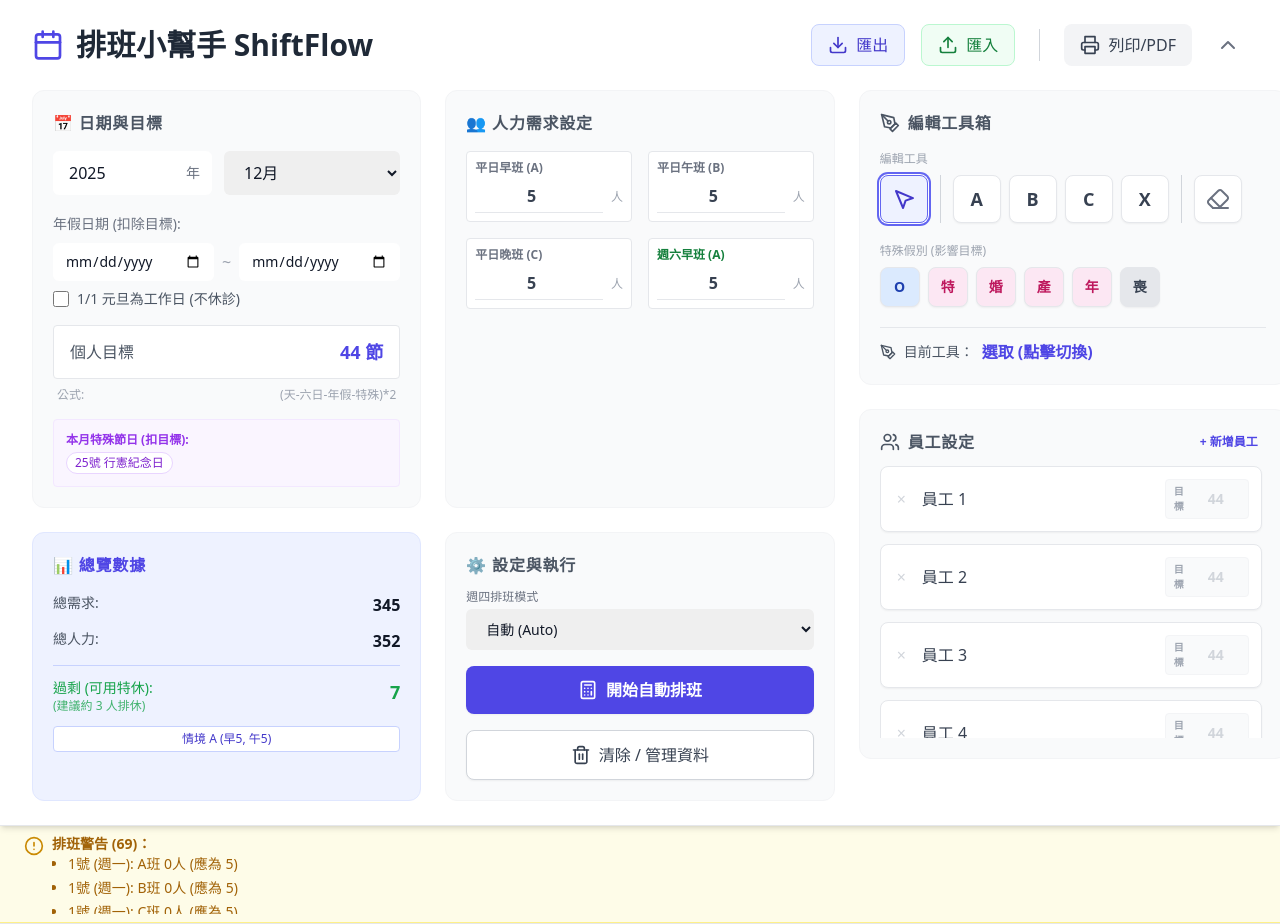
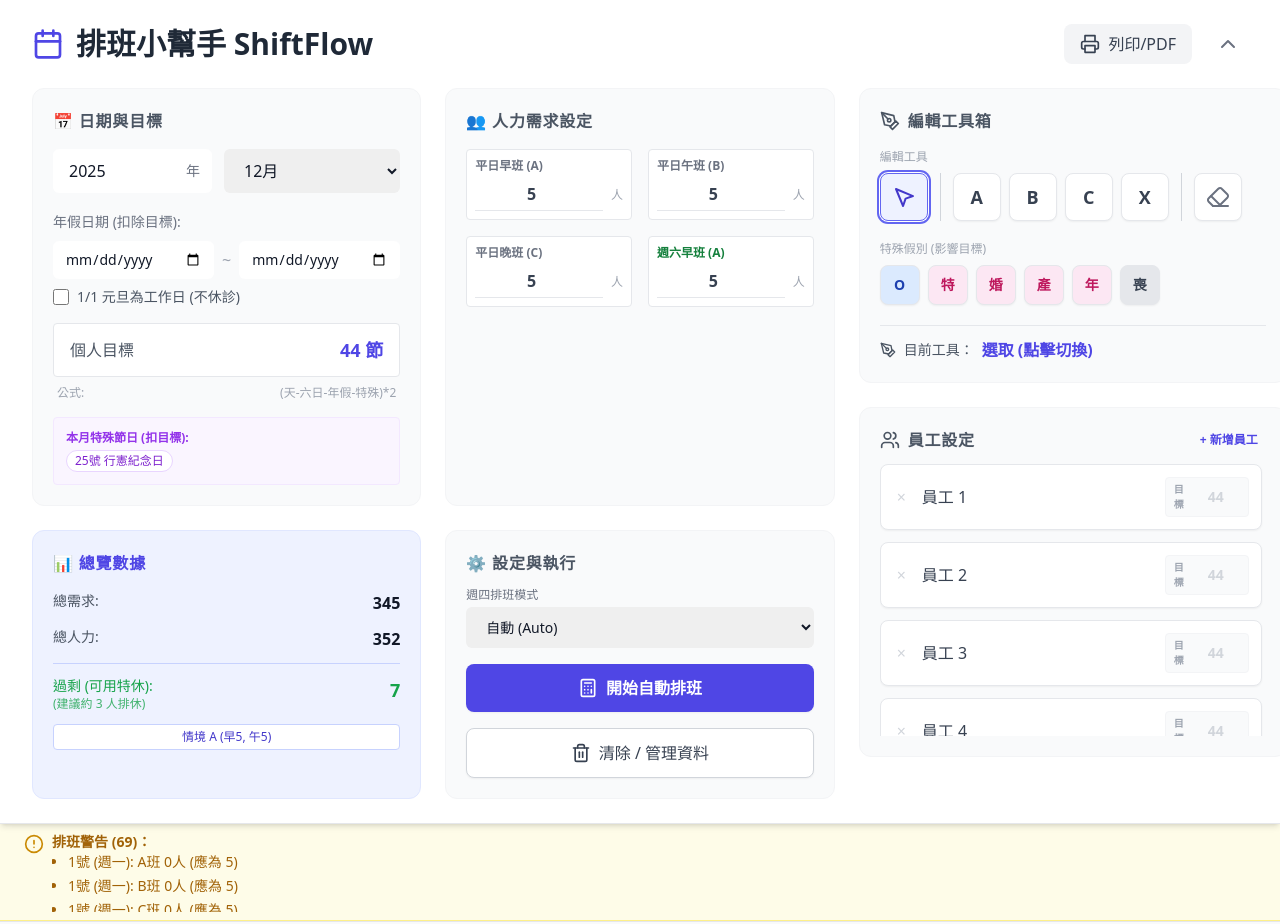
Before and after one commit to pp147147147-lab/auto, a React (Vite) app: page / in a window 1280 px wide. Built offline with nearby package versions, Linux system fonts and the light colour scheme.

Commit message:
refactor: Remove unused BackupData import and export functionality
The `BackupData` interface and related export functionality were removed as they are no longer used in the application. This simplifies the codebase and removes dead code.

```diff
--- a/components/Controls.tsx
+++ b/components/Controls.tsx
@@ -1,7 +1,7 @@
 
 import React, { useState } from 'react';
-import { Settings, Calendar, Users, Calculator, ChevronDown, ChevronUp, Printer, Trash2, PenTool, Eraser, RotateCcw, MousePointer2, Download, Upload } from 'lucide-react';
-import { SchedulingConfig, ThursdayScenario, Employee, ShiftSymbol, Tool, ShiftType, BackupData } from '../types';
+import { Settings, Calendar, Users, Calculator, ChevronDown, ChevronUp, Printer, Trash2, PenTool, Eraser, RotateCcw, MousePointer2 } from 'lucide-react';
+import { SchedulingConfig, ThursdayScenario, Employee, ShiftSymbol, Tool, ShiftType } from '../types';
 import { SCENARIO_DESCRIPTIONS, CELL_STYLES, TARGET_MULTIPLIER } from '../constants';
 import { getMonthlySpecialHolidays } from '../services/scheduleGenerator';
 
@@ -22,12 +22,11 @@ interface ControlsProps {
   onOpenClearModal: () => void;
   activeScenario?: ThursdayScenario;
   usedTuesdayReduction?: boolean;
-  onImport?: (data: BackupData) => void;
 }
 
 const Controls: React.FC<ControlsProps> = ({
     config, setConfig, employees, setEmployees, onGenerate, baseTarget, stats,
-    selectedSymbol, setSelectedSymbol, onOpenClearModal, activeScenario, usedTuesdayReduction, onImport
+    selectedSymbol, setSelectedSymbol, onOpenClearModal, activeScenario, usedTuesdayReduction
 }) => {
   const [isOpen, setIsOpen] = useState(true);
   const monthlyHolidays = getMonthlySpecialHolidays(config.year, config.month, config.jan1WorkDay);
@@ -68,50 +67,6 @@ const Controls: React.FC<ControlsProps> = ({
       window.print();
   };
 
-  const handleExport = () => {
-    const data: BackupData = {
-      config,
-      employees,
-      stats,
-      activeThursdayScenario: activeScenario,
-      usedTuesdayReduction: usedTuesdayReduction,
-      version: '1.0',
-      timestamp: Date.now()
-    };
-
-    const blob = new Blob([JSON.stringify(data, null, 2)], { type: 'application/json' });
-    const url = URL.createObjectURL(blob);
-    const a = document.createElement('a');
-    a.href = url;
-    a.download = `ShiftFlow_Backup_${config.year}_${config.month + 1}_${new Date().toISOString().split('T')[0]}.json`;
-    document.body.appendChild(a);
-    a.click();
-    document.body.removeChild(a);
-    URL.revokeObjectURL(url);
-  };
-
-  const handleImportClick = (e: React.ChangeEvent<HTMLInputElement>) => {
-    const file = e.target.files?.[0];
-    if (!file) return;
-
-    const reader = new FileReader();
-    reader.onload = (event) => {
-      try {
-        const json = JSON.parse(event.target?.result as string);
-        if (!json.employees || !json.config) {
-            alert('檔案格式錯誤：缺少必要資料');
-            return;
-        }
-        if (onImport) onImport(json);
-      } catch (err) {
-        alert('檔案讀取失敗，請確認是否為有效的 JSON 檔');
-      }
-    };
-    reader.readAsText(file);
-    // Reset input so same file can be selected again
-    e.target.value = '';
-  };
-
   const shiftTools: string[] = ['A', 'B', 'C', 'X'];
   const symbols: ShiftSymbol[] = ['O', '特', '婚', '產', '年', '喪'];
 
@@ -125,28 +80,6 @@ const Controls: React.FC<ControlsProps> = ({
                 排班小幫手 ShiftFlow
             </h1>
             <div className="flex gap-4">
-                 <button
-                    onClick={handleExport}
-                    className="flex items-center gap-2 px-4 py-2 text-base font-medium text-indigo-700 bg-indigo-50 hover:bg-indigo-100 border border-indigo-200 rounded-lg transition-colors"
-                    title="匯出 JSON 備份檔"
-                >
-                    <Download className="w-5 h-5" />
-                    <span>匯出</span>
-                </button>
-                <label
-                    className="flex items-center gap-2 px-4 py-2 text-base font-medium text-green-700 bg-green-50 hover:bg-green-100 border border-green-200 rounded-lg transition-colors cursor-pointer"
-                    title="匯入 JSON 備份檔"
-                >
-                    <Upload className="w-5 h-5" />
-                    <span>匯入</span>
-                    <input
-                        type="file"
-                        accept=".json"
-                        className="hidden"
-                        onChange={handleImportClick}
-                    />
-                </label>
-                <div className="w-px bg-gray-300 mx-2 h-8 self-center"></div>
                  <button
                     onClick={handlePrint}
                     className="flex items-center gap-2 px-4 py-2 text-base font-medium text-gray-700 bg-gray-100 hover:bg-gray-200 rounded-lg transition-colors"
--- a/types.ts
+++ b/types.ts
@@ -66,17 +66,3 @@ export interface ScheduleResult {
   usedThursdayScenario: ThursdayScenario;
   usedTuesdayReduction: boolean;
 }
-
-export interface BackupData {
-  config: SchedulingConfig;
-  employees: Employee[];
-  stats?: {
-      totalDemand: number;
-      totalCapacity: number;
-      suggestedSpecialLeaves: number;
-  };
-  activeThursdayScenario?: ThursdayScenario;
-  usedTuesdayReduction?: boolean;
-  version: string;
-  timestamp: number;
-}
```
